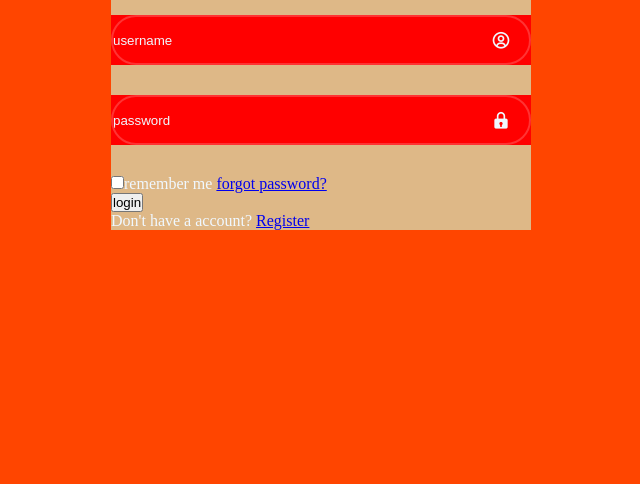
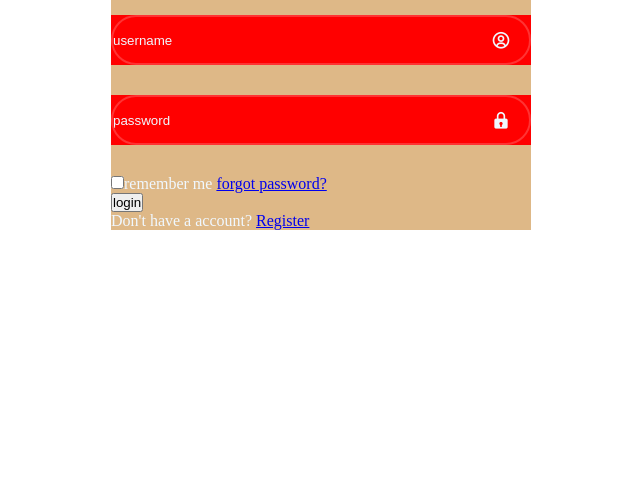
Before and after one commit to kushal415/webprojectv2, a plain HTML site: page index.html in a window 1280 px wide. Shown: the part 316-800 px from the top of the page, without its empty margins (319-959 px from the left). Drawn offline with nearby package versions, Linux system fonts and the light colour scheme.

Commit message:
background color changed

```diff
--- a/index.css
+++ b/index.css
@@ -8,7 +8,7 @@
     justify-content: center;
     align-items: center;
     min-height: 100vh;
-    background:orangered;
+    background:transparent;
  }
 
  .wrapper{
```
